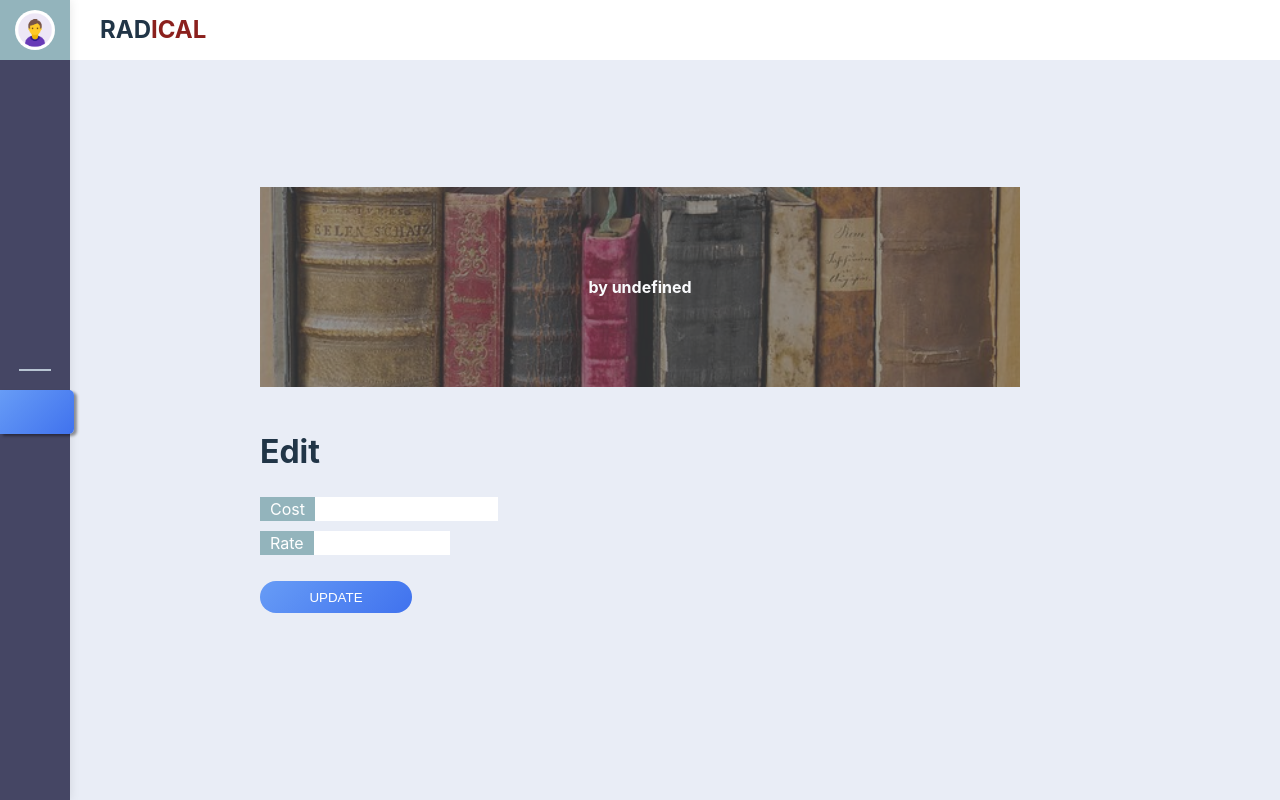
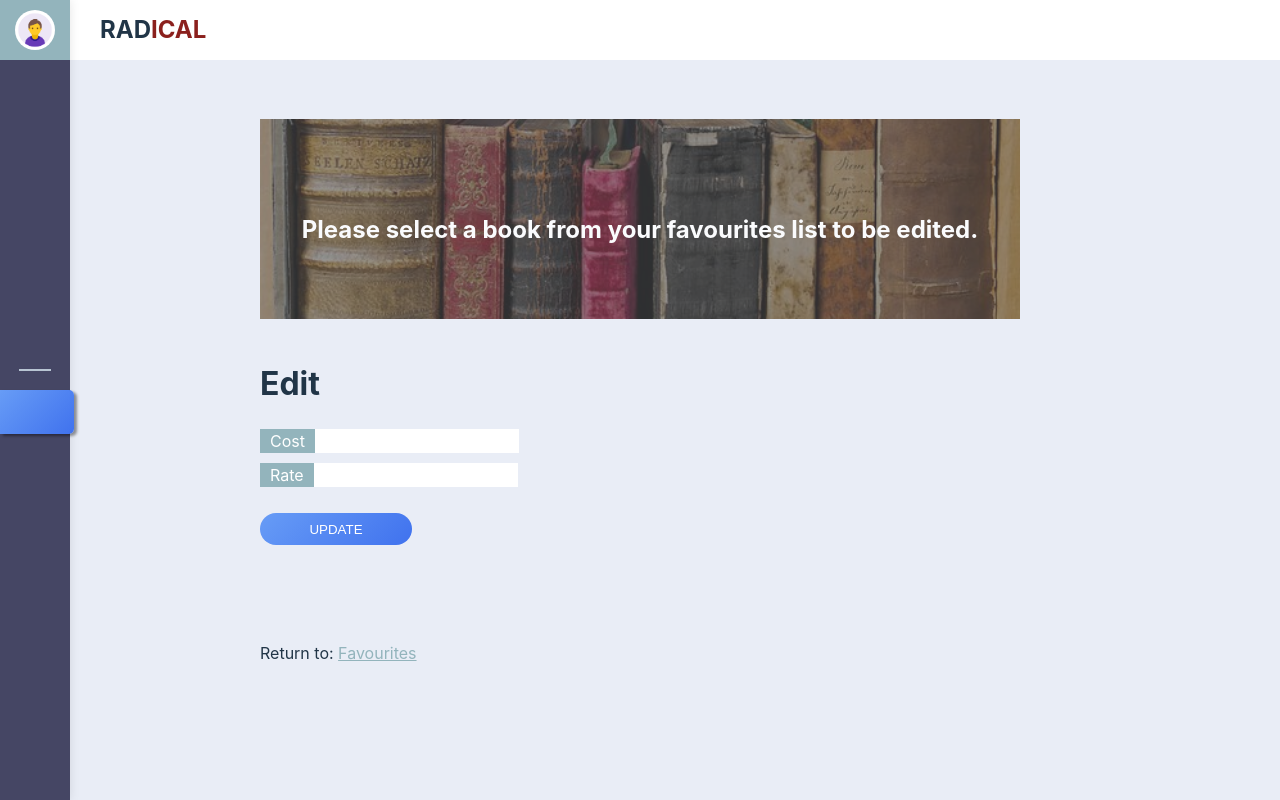
Before and after one commit to GabrielFdeOliveira/Book-API, a React (Vite) app in the folder book-api/: page /edit in a window 1280 px wide. Built offline with nearby package versions, Linux system fonts and the light colour scheme; some icons are missing.

Commit message:
MVP final version completed

```diff
--- a/book-api/src/Components/Card/Card.tsx
+++ b/book-api/src/Components/Card/Card.tsx
@@ -13,15 +13,16 @@ type CardProps = {
   title: string;
   author: string;
   price: string;
+  rating: number;
 };
 
-const Card: React.FC<CardProps> = ({ title, author, price }) => {
+const Card: React.FC<CardProps> = ({ title, author, price, rating }) => {
   //Since there is no rating property on the response obj I randomize it here
   const randomRating = Math.floor(Math.random() * 5) + 1;
 
   //The price returned from the API has decimals, here I discard them
   const formattedPrice = parseFloat(price).toFixed();
-  const book = { title, author, price };
+  const book = { title, author, price, rating };
 
   const handleFavourite = (newFavourite: Favourite) => {
     try {
--- a/book-api/src/Components/FavouriteCard/FavouriteCard.module.css
+++ b/book-api/src/Components/FavouriteCard/FavouriteCard.module.css
@@ -90,6 +90,14 @@
   border-radius: 3px;
 }
 
+.favActiveStar {
+  color: #f5a623;
+  fill: #f5a623;
+}
+.favInactiveStar {
+  color: #ccc;
+}
+
 .favIconHeart {
   color: #93b4bc;
   font-size: large;
--- a/book-api/src/Components/FavouriteCard/FavouriteCard.tsx
+++ b/book-api/src/Components/FavouriteCard/FavouriteCard.tsx
@@ -1,6 +1,11 @@
 import React, { useContext } from "react";
 import styles from "./FavouriteCard.module.css";
-import { AiFillHeart, AiOutlineStar, BsBook } from "react-icons/all";
+import {
+  AiFillHeart,
+  AiOutlineStar,
+  AiFillStar,
+  BsBook,
+} from "react-icons/all";
 import { Link } from "react-router-dom";
 import { BookContext } from "../CustomFiles/Context";
 
@@ -8,6 +13,7 @@ type CardProps = {
   title: string;
   author: string;
   price: string;
+  rating: number;
 };
 
 export type Book = {
@@ -20,7 +26,7 @@ export type Book = {
 
 const FavouriteCard: React.FC<
   CardProps & { index: number; handleDelete: (index: number) => void }
-> = ({ title, author, price, index, handleDelete }) => {
+> = ({ title, author, price, index, rating, handleDelete }) => {
   //The price returned from the API has decimals, here I discard them
   const formattedPrice = parseFloat(price).toFixed();
 
@@ -35,6 +41,14 @@ const FavouriteCard: React.FC<
   //Destructure the book property from the BookContext
   const { book: contextBook, setBook } = useContext(BookContext);
 
+  const ratingStars = [...Array(5)].map((_, index) =>
+    index < rating ? (
+      <AiFillStar key={index} className={styles.favActiveStar} />
+    ) : (
+      <AiOutlineStar key={index} className={styles.favInactiveStar} />
+    )
+  );
+
   return (
     <div className={styles.favContainer}>
       <div className={styles.favBookInfo}>
@@ -45,11 +59,7 @@ const FavouriteCard: React.FC<
         </div>
         <div className={styles.favPriceRatingDiv}>
           <p className={styles.favPrice}>{formattedPrice + " GBP"}</p>
-          <div className={styles.favRating}>
-            {[...Array(5)].map((_, index) => (
-              <AiOutlineStar key={index} className={styles.favInactiveStar} />
-            ))}
-          </div>
+          <div className={styles.favRating}>{ratingStars}</div>
         </div>
       </div>
       <div className={styles.favButtonsDiv}>
--- a/book-api/src/pages/Edit/Edit.module.css
+++ b/book-api/src/pages/Edit/Edit.module.css
@@ -53,6 +53,15 @@
   margin-bottom: 10px;
 }
 
+.author {
+  margin-left: 10px;
+}
+
+.attributeContainer {
+  display: flex;
+  flex-direction: column;
+}
+
 .attribute {
   color: #ffffff;
   display: flex;
@@ -61,22 +70,15 @@
   margin-bottom: 10px;
 }
 
-.attributeContainer {
-  display: flex;
-  flex-direction: column;
-}
 .attributeTitle {
   background-color: #93b4bc;
   padding-left: 10px;
   padding-right: 10px;
 }
 
-.attributeValue {
+.inputField {
   font-weight: bold;
-  flex: 1;
-}
-
-.attributeValue {
+  min-width: 200px;
   border: none;
 }
 
@@ -91,6 +93,14 @@
   background-image: linear-gradient(135deg, #679cf6, #4072ee);
 }
 
+.returnText {
+  margin-top: 80px;
+}
+
+.link {
+  color: #93b4bc;
+}
+
 .attributeButton:hover {
   scale: 1.02;
   cursor: pointer;
@@ -103,11 +113,13 @@
     width: 40%;
   }
   .title {
-    font-size: 32px;
+    font-size: 15px;
     margin-bottom: 20px;
   }
   .titleContainer {
     font-size: small;
+    margin: auto;
+    padding: auto;
   }
   .titleAuthorDiv {
     flex-direction: column;
--- a/book-api/src/pages/Edit/Edit.tsx
+++ b/book-api/src/pages/Edit/Edit.tsx
@@ -2,11 +2,15 @@ import React, { useContext, useState } from "react";
 import { BookContext } from "../../Components/CustomFiles/Context";
 import styles from "./Edit.module.css";
 import type { Book } from "../../Components/FavouriteCard/FavouriteCard";
+import Swal from "sweetalert2";
+import { Link } from "react-router-dom";
 
 const Edit: React.FC = () => {
   const { book } = useContext(BookContext);
   const [price, setPrice] = useState<string | undefined>(book?.price);
   const [rating, setRating] = useState<number | undefined>(book?.rating);
+
+  //Grab the values in the localStorage
   const storedFavourites = localStorage.getItem("favourites");
 
   const handlePriceChange = (event: React.ChangeEvent<HTMLInputElement>) => {
@@ -14,15 +18,33 @@ const Edit: React.FC = () => {
   };
 
   const handleRatingChange = (event: React.ChangeEvent<HTMLInputElement>) => {
-    setRating(parseFloat(event.target.value));
+    const newRating = parseFloat(event.target.value);
+
+    if (newRating >= 1 && newRating <= 5) {
+      setRating(newRating);
+    } else {
+      Swal.fire({
+        icon: "error",
+        title: "Invalid rating",
+        text: "Please pick a number between 1 and 5 using the input arrows.",
+      });
+    }
   };
 
   const handleSaveChanges = () => {
     if (book) {
       const updatedInfo = { ...book, price: price || 0, rating: rating || 0 };
-      let updatedFavourites = storedFavourites
-        ? JSON.parse(storedFavourites)
-        : [];
+
+      //Parse from string to JS obj and store in a variable to be manipulated
+      let updatedFavourites = [];
+
+      try {
+        updatedFavourites = storedFavourites
+          ? JSON.parse(storedFavourites)
+          : [];
+      } catch (error) {
+        console.error("Error parsing favourites:", error);
+      }
 
       // Remove the book from the array, so we can push the updated value on its place
       updatedFavourites = updatedFavourites.filter(
@@ -32,8 +54,17 @@ const Edit: React.FC = () => {
       // Add the updated book to the favourites array
       updatedFavourites.push(updatedInfo);
 
-      // Push it to localStorage
-      localStorage.setItem("favourites", JSON.stringify(updatedFavourites));
+      // Stringify it again and push it to localStorage
+      try {
+        localStorage.setItem("favourites", JSON.stringify(updatedFavourites));
+        Swal.fire({
+          icon: "success",
+          title: "Book info updated!",
+          text: "The book has been successfully updated in your favourites list.",
+        });
+      } catch (error) {
+        console.error("Error updating favourites:", error);
+      }
     }
   };
 
@@ -44,8 +75,16 @@ const Edit: React.FC = () => {
         style={{ backgroundImage: `url(/books1.jpg)` }}
       >
         <div className={styles.titleAuthorDiv}>
-          <h2 className={styles.title}>{book?.title}</h2>
-          <p className={styles.attributeValue}>{"by " + book?.author}</p>
+          {book ? (
+            <>
+              <h2 className={styles.title}>{book.title}</h2>
+              <p className={styles.author}>{"by " + book.author}</p>
+            </>
+          ) : (
+            <h4 className={styles.title}>
+              Please select a book from your favourites list to be edited.
+            </h4>
+          )}
         </div>
       </div>
       <h1>Edit</h1>
@@ -56,7 +95,7 @@ const Edit: React.FC = () => {
             type="number"
             value={price}
             onChange={handlePriceChange}
-            className={styles.attributeValue}
+            className={styles.inputField}
           />
         </div>
         <div className={styles.attribute}>
@@ -67,13 +106,21 @@ const Edit: React.FC = () => {
             min={1}
             max={5}
             onChange={handleRatingChange}
-            className={styles.attributeValue}
+            className={styles.inputField}
           />
         </div>
       </div>
       <button className={styles.attributeButton} onClick={handleSaveChanges}>
         UPDATE
       </button>
+      <div className={styles.returnText}>
+        <p>
+          Return to:{" "}
+          <Link to="/favourites" className={styles.link}>
+            Favourites
+          </Link>
+        </p>
+      </div>
     </div>
   );
 };
--- a/book-api/src/pages/Favourites/Favourites.tsx
+++ b/book-api/src/pages/Favourites/Favourites.tsx
@@ -8,15 +8,20 @@ type Favourite = {
   title: string;
   author: string;
   price: string;
+  rating: number;
 };
 
 export default function Favourites() {
   const [favourites, setFavourites] = useState<Favourite[]>([]);
 
   useEffect(() => {
-    const storedFavourites = localStorage.getItem("favourites");
-    if (storedFavourites) {
-      setFavourites(JSON.parse(storedFavourites));
+    try {
+      const storedFavourites = localStorage.getItem("favourites");
+      if (storedFavourites) {
+        setFavourites(JSON.parse(storedFavourites));
+      }
+    } catch (error) {
+      console.error("Error retrieving favourites from localStorage: ", error);
     }
   }, []);
 
@@ -78,6 +83,7 @@ export default function Favourites() {
               title={favourite.title}
               author={favourite.author}
               price={favourite.price}
+              rating={favourite.rating}
               index={index}
               handleDelete={handleDelete}
             />
--- a/book-api/src/pages/Home/Home.tsx
+++ b/book-api/src/pages/Home/Home.tsx
@@ -9,7 +9,7 @@ interface Book {
   title: string;
   author: string;
   price: string;
-  book_image: string;
+  rating: number;
 }
 
 function Home() {
@@ -65,7 +65,7 @@ function Home() {
   if (query || isBestSellers) {
     renderJSX = (
       <div className={styles.outter}>
-        <h2>New York Times Bestsellers</h2>
+        <h2>Top 10 Bestsellers</h2>
         <div>
           {/* //Slice the first 10 results from the list */}
           {list.slice(0, 10).map((book, index) => (
@@ -74,7 +74,7 @@ function Home() {
               title={book.title}
               author={book.author}
               price={book.price}
-              book_image={book.book_image}
+              rating={book.rating}
             />
           ))}
         </div>
```
Also changed, not shown: book-api/src/Components/CustomFiles/CustomLink.tsx (deleted, +0 -26 lines), book-api/src/Components/CustomFiles/journey.md (deleted, +0 -1 lines).
